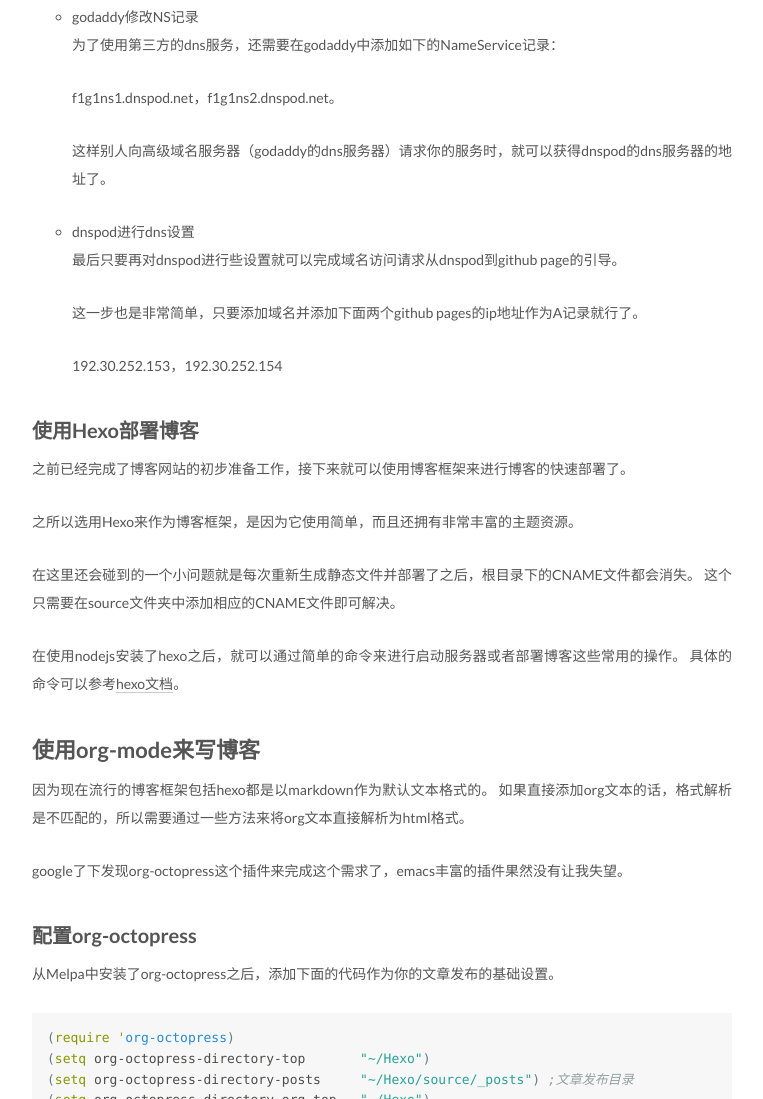
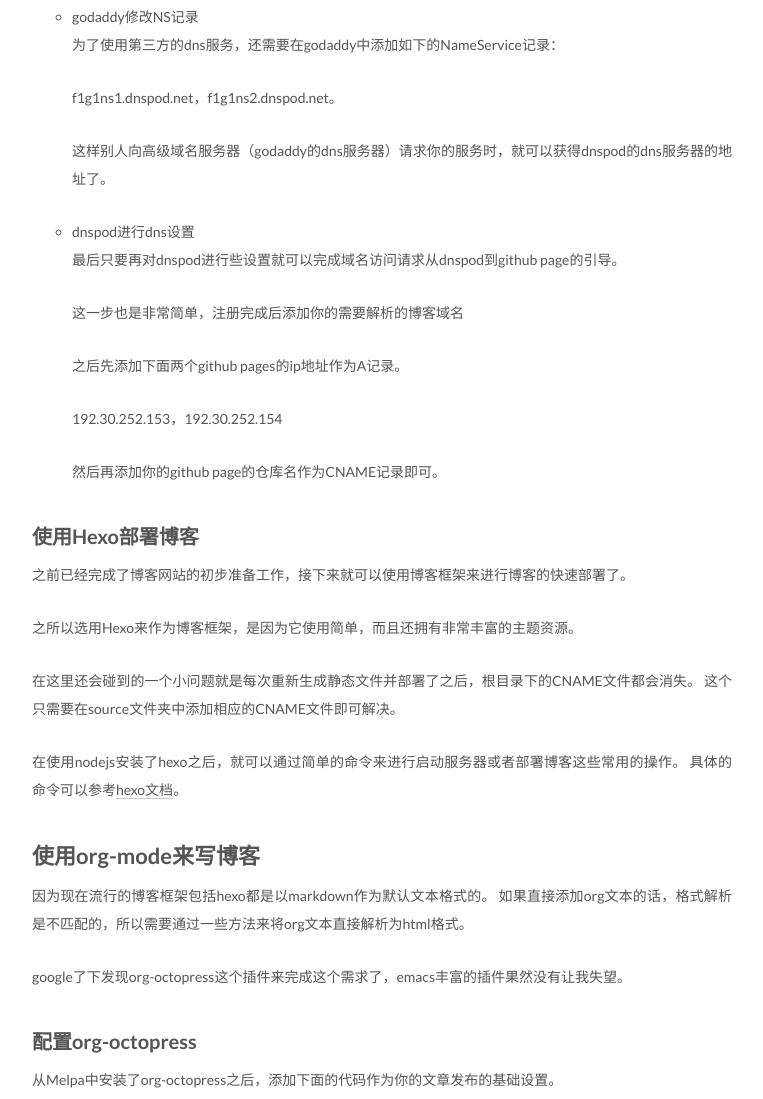
Before and after one commit to green-93-nope/green-93-nope.github.io, a plain HTML site: page blog/2016-09-30-2016-09-30-使用hexo和emacs-org来写博客.html in a window 1280 px wide. Shown: the part 1545-2644 px from the top of the page, without its empty margins (98-861 px from the left). Drawn offline with Linux system fonts and the light colour scheme; a script that the page names is missing.

Commit message:
Site updated: 2016-10-01 21:44:03

```diff
--- a/blog/2016-09-30-2016-09-30-使用hexo和emacs-org来写博客.html
+++ b/blog/2016-09-30-2016-09-30-使用hexo和emacs-org来写博客.html
@@ -106,7 +106,7 @@
 
 
 写博客就是自己以书面形式思考的一部分，因为未来">
-<meta property="og:updated_time" content="2016-10-01T13:37:29.137Z">
+<meta property="og:updated_time" content="2016-10-01T13:43:56.363Z">
 <meta name="twitter:card" content="summary">
 <meta name="twitter:title" content="使用Hexo和emacs-Org来写博客">
 <meta name="twitter:description" content="经过一段时间的纠结，终于再次下定决心开通博客。
@@ -449,11 +449,19 @@
 </p>
 
 <p>
-这一步也是非常简单，只要添加域名并添加下面两个github pages的ip地址作为A记录就行了。
+这一步也是非常简单，注册完成后添加你的需要解析的博客域名
+</p>
+
+<p>
+之后先添加下面两个github pages的ip地址作为A记录。
 </p>
 
 <p>
 192.30.252.153，192.30.252.154
+</p>
+
+<p>
+然后再添加你的github page的仓库名作为CNAME记录即可。
 </p>
 </div></li></ul>
 </div>
```
Also changed, not shown: atom.xml (+11 -3 lines).
